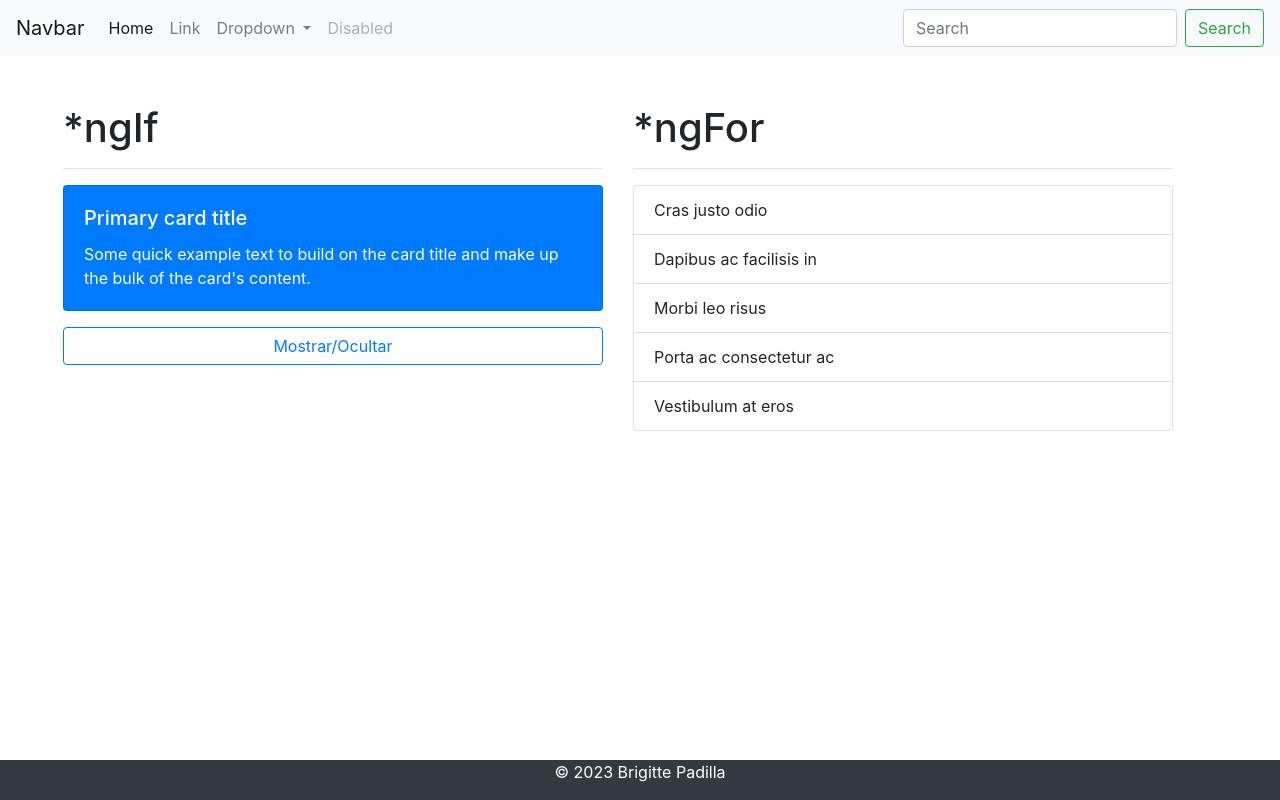
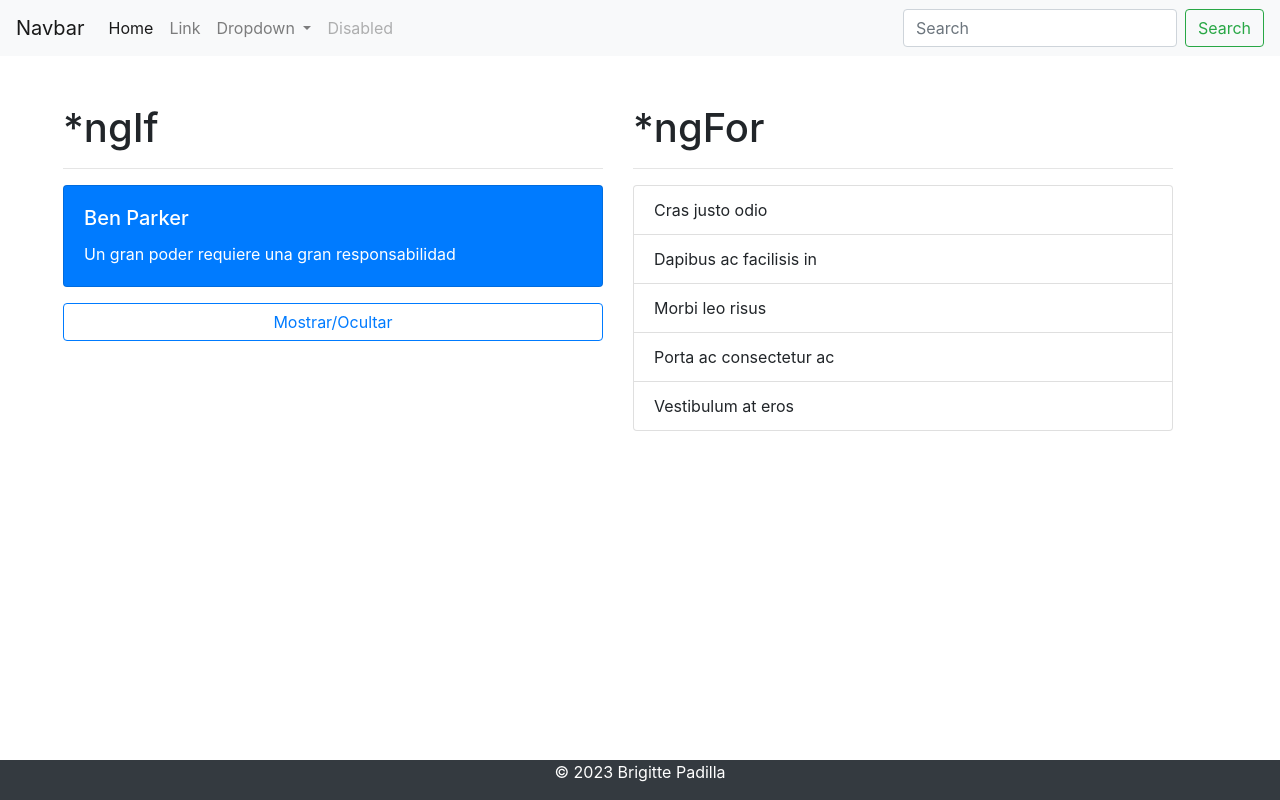
Before and after one commit to Brigitte9219/Angular_EjmMyApp, an Angular app: page / in a window 1280 px wide. Built offline with nearby package versions, Linux system fonts and the light colour scheme.

Commit message:
actualizando la directiva estructural *ngIf con un evento Click

```diff
--- a/src/app/components/body/body.component.html
+++ b/src/app/components/body/body.component.html
@@ -4,13 +4,13 @@
     <h1>*ngIf</h1>
     <hr>
 
-    <div class="card text-white bg-primary mb-3" style="width: 100%;">
+    <div *ngIf="mostrar" class="card text-white bg-primary mb-3" style="width: 100%;">
       <div class="card-body">
-        <h5 class="card-title">Primary card title</h5>
-        <p class="card-text">Some quick example text to build on the card title and make up the bulk of the card's content.</p>
+        <h5 class="card-title"> {{frase.autor}} </h5>
+        <p class="card-text"> {{frase.mensaje}} </p>
       </div>
     </div>
-    <button class="btn btn-outline-primary btn-block">Mostrar/Ocultar</button>
+    <button (click)="mostrar= !mostrar" class="btn btn-outline-primary btn-block">Mostrar/Ocultar</button>
 
   </div>
 
--- a/src/app/components/body/body.component.ts
+++ b/src/app/components/body/body.component.ts
@@ -6,5 +6,10 @@ import { Component } from '@angular/core';
   styleUrls: ['./body.component.css']
 })
 export class BodyComponent {
+mostrar=true;
 
+frase: any = {
+  mensaje: 'Un gran poder requiere una gran responsabilidad',
+  autor: 'Ben Parker'
+};
 }
```
